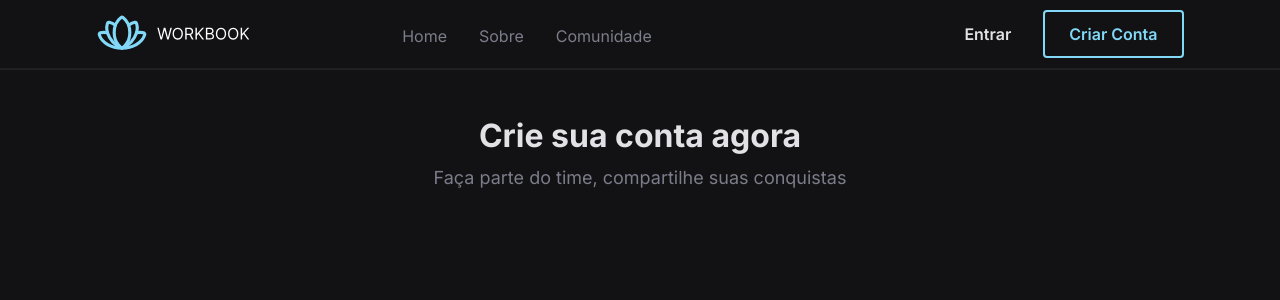
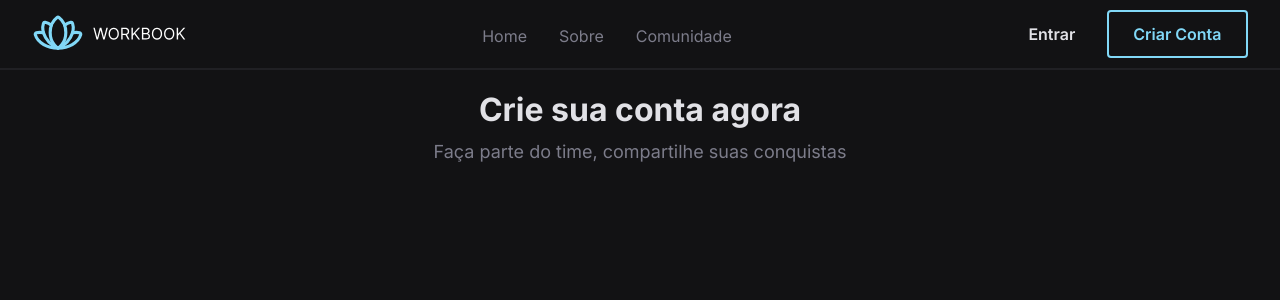
Before and after one commit to Isaac-MCastanho/form-lab-design-system, a React (Vite) app: page /createanaccount in a window 1280 px wide. Shown: the top 300 px of the page. Built offline with nearby package versions, Linux system fonts and the light colour scheme.

Commit message:
updates to sign in and header(global)

```diff
--- a/src/Theme/Theme.tsx
+++ b/src/Theme/Theme.tsx
@@ -13,9 +13,12 @@ interface ThemeProps {
 
 export const Theme = ({ children }: ThemeProps) => {
   return (
-    <div className="w-screen h-screen overflow-y-auto flex flex-col  items-center  bg-gray-900  text-gray-100">
+    <div
+      id="mainRoot"
+      className="w-screen h-screen overflow-y-auto flex flex-col  items-center  bg-gray-900  text-gray-100"
+    >
       <Header />
-      <main className="pt-24 pb-8 w-full">
+      <main className=" main-padding  w-full">
         <Outlet />
       </main>
     </div>
--- a/src/components/Header/index.tsx
+++ b/src/components/Header/index.tsx
@@ -4,25 +4,47 @@ import { LinkNav } from "../LinkNav";
 import { LinkButton } from "../LinkButton";
 import { Text } from "../Text";
 import * as C from "./style";
-import { useState } from "react";
+import { useEffect, useState } from "react";
 import { ButtonBurger } from "../ButtonBurger";
 
 export const Header = () => {
   const [isOpenMenu, setIsOpenMenu] = useState(false);
+  const [scroll, setScroll] = useState(0);
 
   const handleMenu = () => {
     setIsOpenMenu(!isOpenMenu);
   };
+  const updateScroll = () => {
+    const mainRoot = document.querySelector("#mainRoot");
+    let scrollOf = 0;
+
+    scrollOf = mainRoot?.scrollTop ? mainRoot?.scrollTop : 0;
+    setScroll(scrollOf ? scrollOf : 0);
+  };
+
+  useEffect(() => {
+    const mainRoot = document.querySelector("#mainRoot");
+
+    mainRoot?.addEventListener("scroll", updateScroll);
+
+    return () => mainRoot?.removeEventListener("scroll", updateScroll);
+  }, [scroll]);
   return (
-    <C.Container>
+    <C.Container
+      isScholl={scroll > 20 ? true : false}
+      className="flex gap-32 max-md:gap-0"
+    >
       <Link to="/">
         <Logotype />
       </Link>
 
       <ButtonBurger onClick={handleMenu} isOpen={isOpenMenu} />
 
-      <C.Nav className="bg-gray-900 gap-40 transition-all" open={isOpenMenu}>
-        <ul className=" flex-1 flex items-center justify-center gap-8 h-full relative bottom-[-2px] max-md:h-auto max-md:flex-none max-md:flex-col">
+      <C.Nav
+        className="max-break1:bg-gray-900 gap-32 transition-all"
+        open={isOpenMenu}
+      >
+        <ul className=" flex-1 flex items-center justify-center gap-8 h-full relative bottom-[-2px] max-break1:h-auto max-break1:flex-none max-break1:flex-col">
           <LinkNav
             onClick={() => {
               setIsOpenMenu(false);
--- a/src/components/Header/style.ts
+++ b/src/components/Header/style.ts
@@ -20,7 +20,7 @@ interface NavProps {
 // max-break1:justify-between
 // max-break1:px-5
 // `;
-export const Container = styled.header`
+export const Container = styled.header<{ isScholl: boolean }>`
   width: 100vw;
   height: 70px;
   display: flex;
@@ -28,7 +28,11 @@ export const Container = styled.header`
   align-items: center;
   border-bottom: 2px solid #202024;
   position: fixed;
-  background: #121214;
+
+  ${(props) =>
+    props.isScholl
+      ? "background-color:rgba(180,180,200,0.050); backdrop-filter:blur(10px) ;"
+      : "backgound:transparent;"}
 
   @media (max-width: 934px) {
     justify-content: space-between;
@@ -71,7 +75,7 @@ export const Nav = styled.nav<NavProps>`
     ${(props) =>
       props.open
         ? "top:0; left:0; opacity:1; visibility:visible;"
-        : "top:-100px; opacity:0; visibility:hidden;"}
+        : "top:-100px; left:0; opacity:0; visibility:hidden;"}
     position: fixed;
 
     height: 100vh;
--- a/src/pages/About/index.tsx
+++ b/src/pages/About/index.tsx
@@ -7,6 +7,7 @@ import { Theme } from "../../Theme/Theme";
 
 export const About = () => {
   return (
+    <div className="content-paddingTop">
       <header className="flex flex-col items-center">
         <Heading size="lg" className="mt-4 xs:max-sm:text-xl">
           Sobre nós
@@ -15,5 +16,6 @@ export const About = () => {
           Conheça nosso projeto
         </Text>
       </header>
+    </div>
   );
 };
--- a/src/pages/Community/index.tsx
+++ b/src/pages/Community/index.tsx
@@ -7,6 +7,7 @@ import { Theme } from "../../Theme/Theme";
 
 export const Community = () => {
   return (
+    <div className="content-paddingTop">
       <header className="flex flex-col items-center">
         <Heading size="lg" className="mt-4 xs:max-sm:text-xl">
           Comunidade
@@ -15,5 +16,6 @@ export const Community = () => {
           Essa é a galera por trás de tudo
         </Text>
       </header>
+    </div>
   );
 };
--- a/src/pages/CreateAnAccount/index.tsx
+++ b/src/pages/CreateAnAccount/index.tsx
@@ -3,6 +3,7 @@ import { Text } from "../../components/Text";
 
 export const CreateAnAccount = () => {
   return (
+    <div className="content-paddingTop">
       <header className="flex flex-col items-center">
         <Heading size="lg" className="mt-4 xs:max-sm:text-xl">
           Crie sua conta agora
@@ -11,5 +12,6 @@ export const CreateAnAccount = () => {
           Faça parte do time, compartilhe suas conquistas
         </Text>
       </header>
+    </div>
   );
 };
--- a/src/pages/Home/index.tsx
+++ b/src/pages/Home/index.tsx
@@ -3,6 +3,7 @@ import { Text } from "../../components/Text";
 
 export const Home = () => {
   return (
+    <div className="content-paddingTop">
       <header className="flex flex-col items-center">
         <Heading size="lg" className="mt-4 xs:max-sm:text-xl">
           Home
@@ -11,5 +12,6 @@ export const Home = () => {
           Conheça a plataforma
         </Text>
       </header>
+    </div>
   );
 };
--- a/src/pages/SignIn/index.tsx
+++ b/src/pages/SignIn/index.tsx
@@ -1,3 +1,4 @@
+import * as C from "./style";
 import { Envelope, Lock } from "phosphor-react";
 import { FormEvent, useState } from "react";
 import axios from "axios";
@@ -7,6 +8,7 @@ import { Heading } from "./../../components/Heading";
 import { Text } from "./../../components/Text";
 import { TextInput } from "./../../components/TextInput";
 import { Logo } from "./../../Logo";
+
 export const SignIn = () => {
   const [isUserSignedIn, setIsUserSignedIn] = useState(false);
 
@@ -21,8 +23,8 @@ export const SignIn = () => {
     setIsUserSignedIn(true);
   }
   return (
-    <div className="flex flex-col items-center">
-      <header className="flex flex-col items-center">
+    <C.Container className="content-paddingTop flex flex-col items-center  pb-10">
+      <header className="flex flex-col items-center pt-8">
         <Logo />
 
         <Heading size="lg" className="mt-4 xs:max-sm:text-xl">
@@ -90,6 +92,6 @@ export const SignIn = () => {
           </a>
         </Text>
       </footer>
-    </div>
+    </C.Container>
   );
 };
--- /dev/null
+++ b/src/pages/SignIn/style.tsx
@@ -0,0 +1,9 @@
+import styled from "styled-components";
+
+export const Container = styled.div`
+  background-image: linear-gradient(transparent 70%, #121214 100%),
+    url("./../../public/assets/backgrounds/bg-signin.svg");
+  background-position: start;
+  background-repeat: no-repeat;
+  background-size: cover;
+`;
--- a/tailwind.config.cjs
+++ b/tailwind.config.cjs
@@ -1,6 +1,7 @@
 /** @type {import('tailwindcss').Config} */
 
 const defaultTheme = require("tailwindcss/defaultTheme");
+const plugin = require("tailwindcss/plugin");
 
 module.exports = {
   content: ["./src/**/*.tsx"],
@@ -43,5 +44,13 @@ module.exports = {
       fontFamily: { sans: "Inter, sans-serif" },
     },
   },
-  plugins: [],
+  plugins: [
+    plugin(function ({ addComponents, theme }) {
+      addComponents({
+        ".content-paddingTop": {
+          paddingTop: "70px",
+        },
+      });
+    }),
+  ],
 };
```
Also changed, not shown: src/Routers/routes.tsx (+1 -6 lines), public/assets/backgrounds/bg-signin.jpg (added), public/assets/backgrounds/bg-signin.svg (added). Lines whose indentation alone changed are shown as unchanged.
